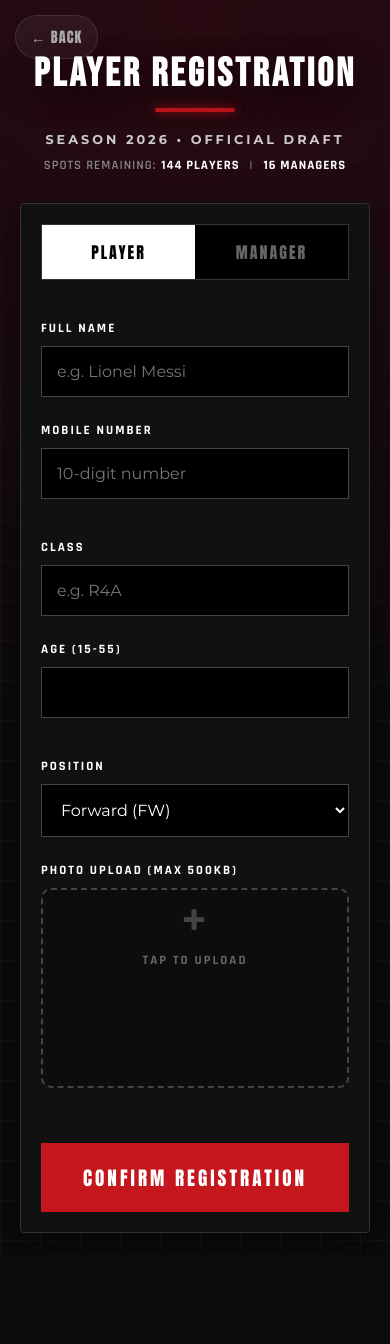
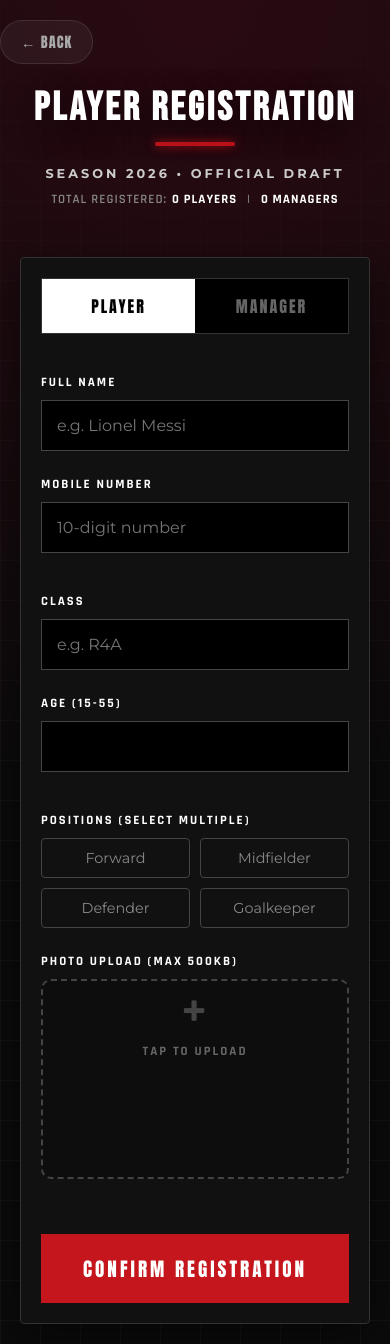
Before and after one commit to ras-al/liga-zurrah, a React (Vite) app: page /register in a window 390 px wide. Before the commit the page ends 1253 px from the top, so only its background shows below. Built offline with nearby package versions, Linux system fonts and the light colour scheme; no server answers; the database is empty.

Commit message:
critical changes

```diff
--- a/index.html
+++ b/index.html
@@ -5,7 +5,7 @@
   <meta charset="UTF-8" />
   <link rel="icon" type="image/svg+xml" href="/logo_circle.png" />
   <meta name="viewport" content="width=device-width, initial-scale=1.0" />
-  <title>LIGA ZURRAH</title>
+  <title>LIGA ZURRHA</title>
 </head>
 
 <body>
--- a/package.json
+++ b/package.json
@@ -1,5 +1,5 @@
 {
-  "name": "liga-zurrah",
+  "name": "liga-zurrha",
   "private": true,
   "version": "0.0.0",
   "type": "module",
--- a/src/pages/AdminDashboard.jsx
+++ b/src/pages/AdminDashboard.jsx
@@ -32,7 +32,7 @@ export default function AdminDashboard() {
         const ws = XLSX.utils.json_to_sheet(users);
         const wb = XLSX.utils.book_new();
         XLSX.utils.book_append_sheet(wb, ws, "Data");
-        XLSX.writeFile(wb, "LigaZurrah_Export.xlsx");
+        XLSX.writeFile(wb, "LigaZurrha_Export.xlsx");
     };
 
     useEffect(() => { fetchUsers(); }, []);
--- a/src/pages/Landing.css
+++ b/src/pages/Landing.css
@@ -611,19 +611,24 @@
         font-size: 2rem;
     }
 
+    .mega-btn,
+    .cta-btn,
+    .primary-btn,
+    .secondary-btn {
+        width: auto !important;
+        font-size: 1.1rem;
+        padding: 15px 30px;
+        white-space: nowrap;
+        margin-bottom: 10px;
+    }
+
     .hero-btns {
         flex-direction: column;
         gap: 15px;
         width: 100%;
         padding: 0 20px;
-    }
-
-    .mega-btn,
-    .cta-btn,
-    .primary-btn {
-        width: 100%;
-        font-size: 1.2rem;
-        padding: 1rem 2rem;
+        align-items: center;
+        /* Center align buttons */
     }
 
     /* About Mobile */
--- a/src/pages/Landing.jsx
+++ b/src/pages/Landing.jsx
@@ -21,7 +21,7 @@ const Hero = () => (
                 transition={{ duration: 1 }}
                 className="hero-subtitle"
             >
-                ZURRAH PRESENTS
+                ZURRHA PRESENTS
             </motion.h3>
 
             <motion.div
@@ -30,7 +30,7 @@ const Hero = () => (
                 animate={{ opacity: 1, scale: 1 }}
                 transition={{ duration: 1, delay: 0.3 }}
             >
-                <h1 className="hero-title">LIGA ZURRAH</h1>
+                <h1 className="hero-title">LIGA ZURRHA</h1>
                 <motion.div
                     className="floating-ball"
                     animate={{ y: [0, -20, 0] }}
@@ -191,7 +191,7 @@ export default function Landing() {
             </div>
 
             <footer className="landing-footer">
-                <p>&copy; 2026 Zurrah Presents | LIGA ZURRAH</p>
+                <p>&copy; 2026 Zurrha Presents | LIGA ZURRHA</p>
             </footer>
         </div>
     );
--- a/src/pages/Register.css
+++ b/src/pages/Register.css
@@ -208,6 +208,41 @@
     gap: 15px;
 }
 
+/* Multi-select styling */
+.position-grid {
+    display: flex;
+    flex-wrap: wrap;
+    gap: 10px;
+}
+
+.position-pill {
+    background: transparent;
+    border: 1px solid #444;
+    padding: 10px 15px;
+    border-radius: 4px;
+    /* Slight rounded for pills, or keep sharp: 0 for consistency */
+    cursor: pointer;
+    font-size: 0.9rem;
+    font-family: 'Montserrat', sans-serif;
+    color: #888;
+    transition: all 0.2s;
+    flex: 1;
+    text-align: center;
+    white-space: nowrap;
+}
+
+.position-pill:hover {
+    border-color: #666;
+    color: #fff;
+}
+
+.position-pill.active {
+    background: var(--neon-red);
+    color: white;
+    border-color: var(--neon-red);
+    box-shadow: 0 0 10px rgba(196, 22, 28, 0.4);
+}
+
 /* Mobile Responsive */
 @media (max-width: 768px) {
     .reg-title {
@@ -228,10 +263,14 @@
     }
 
     .back-btn {
-        top: 15px;
-        left: 15px;
-        padding: 10px 15px;
+        position: relative;
+        top: auto;
+        left: auto;
+        display: inline-block;
+        margin-bottom: 20px;
+        padding: 10px 20px;
         font-size: 0.9rem;
+        align-self: flex-start;
     }
 
     .register-container .glass-panel {
@@ -242,4 +281,10 @@
     .register-grid {
         grid-template-columns: 1fr;
     }
+
+    .position-grid {
+        display: grid;
+        grid-template-columns: 1fr 1fr;
+        /* 2x2 grid on mobile */
+    }
 }
--- a/src/pages/Register.jsx
+++ b/src/pages/Register.jsx
@@ -53,12 +53,19 @@ export default function Register() {
         }
     };
 
-    const checkLimits = async (selectedRole) => {
-        const q = query(collection(db, 'registrations'), where('role', '==', selectedRole));
-        const snap = await getDocs(q);
-        const limit = selectedRole === 'Player' ? 144 : 16;
-        return snap.size < limit;
+    // State for multi-select positions
+    const [selectedPositions, setSelectedPositions] = useState([]);
+    const positionOptions = ["Forward", "Midfielder", "Defender", "Goalkeeper"];
+
+    const togglePosition = (pos) => {
+        setSelectedPositions(prev =>
+            prev.includes(pos)
+                ? prev.filter(p => p !== pos)
+                : [...prev, pos]
+        );
     };
+
+    // Limit check removed as per request
 
     const handleSubmit = async (e) => {
         e.preventDefault();
@@ -79,6 +86,8 @@ export default function Register() {
         if (role === 'Player') {
             const age = parseInt(ageRef.current.value);
             if (!age || age < 15 || age > 55) return alert("Invalid Age! Must be between 15 and 55.");
+
+            if (selectedPositions.length === 0) return alert("Please select at least one Position.");
         }
 
         if (!photoBase64) return alert("Please upload a Profile Photo.");
@@ -86,14 +95,6 @@ export default function Register() {
         setLoading(true);
 
         try {
-            // 2. Check Limits
-            const canRegister = await checkLimits(role);
-            if (!canRegister) {
-                alert(`Registration Full! Limit reached for ${role}s.`);
-                setLoading(false);
-                return;
-            }
-
             // 3. Prepare Data
             const formData = {
                 name: name,
@@ -109,7 +110,7 @@ export default function Register() {
 
             if (role === 'Player') {
                 formData.age = ageRef.current.value;
-                formData.position = positionRef.current.value || 'Forward';
+                formData.position = selectedPositions.join(', '); // Join array to string
                 formData.basePrice = 500;
             } else {
                 formData.basePrice = 0;
@@ -126,7 +127,7 @@ export default function Register() {
     };
 
     return (
-        <div className="container register-container" style={{ paddingTop: '50px', position: 'relative' }}>
+        <div className="container register-container" style={{ paddingTop: '20px', position: 'relative', display: 'flex', flexDirection: 'column' }}>
             {/* Back Button */}
             <button
                 onClick={() => navigate('/')}
@@ -141,10 +142,10 @@ export default function Register() {
                 <div className="reg-divider"></div>
                 <p className="reg-subtitle">SEASON 2026 • OFFICIAL DRAFT</p>
                 <div className="reg-stats">
-                    <span>SPOTS REMAINING:</span>
-                    <strong style={{ color: '#fff', marginLeft: '5px' }}>{Math.max(0, 144 - stats.players)} PLAYERS</strong>
+                    <span>TOTAL REGISTERED:</span>
+                    <strong style={{ color: '#fff', marginLeft: '5px' }}>{stats.players} PLAYERS</strong>
                     <span style={{ margin: '0 10px' }}>|</span>
-                    <strong style={{ color: '#fff' }}>{Math.max(0, 16 - stats.managers)} MANAGERS</strong>
+                    <strong style={{ color: '#fff' }}>{stats.managers} MANAGERS</strong>
                 </div>
             </div>
 
@@ -178,13 +179,18 @@ export default function Register() {
                                 <input type="number" required ref={ageRef} min="15" max="55" />
                             </div>
                             <div className="input-group">
-                                <label>POSITION</label>
-                                <select ref={positionRef}>
-                                    <option value="Forward">Forward (FW)</option>
-                                    <option value="Midfielder">Midfielder (MID)</option>
-                                    <option value="Defender">Defender (DEF)</option>
-                                    <option value="Goalkeeper">Goalkeeper (GK)</option>
-                                </select>
+                                <label>POSITIONS (SELECT MULTIPLE)</label>
+                                <div className="position-grid">
+                                    {positionOptions.map(pos => (
+                                        <div
+                                            key={pos}
+                                            className={`position-pill ${selectedPositions.includes(pos) ? 'active' : ''}`}
+                                            onClick={() => togglePosition(pos)}
+                                        >
+                                            {pos}
+                                        </div>
+                                    ))}
+                                </div>
                             </div>
                         </div>
                     )}
```
Also changed, not shown: src/pages/Login.css (added, +109 -0 lines), src/pages/Login.jsx (+19 -13 lines).
